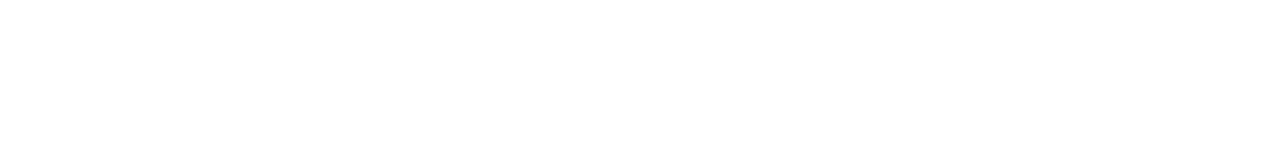
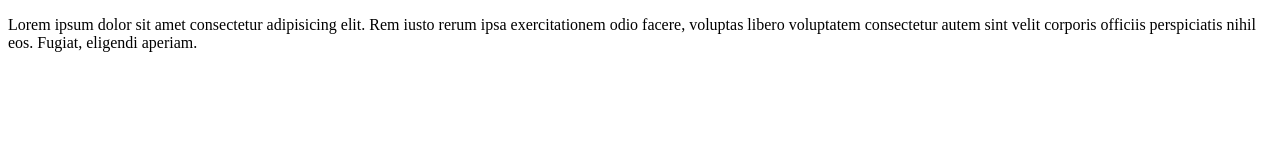
Before and after one commit to Pratikrk007/Task, a plain HTML site: page Task.html in a window 1280 px wide. Drawn offline with Linux system fonts and the light colour scheme.

Commit message:
upload files

```diff
--- a/Task.html
+++ b/Task.html
@@ -6,6 +6,6 @@
     <title>Document</title>
 </head>
 <body>
-
+    <p>Lorem ipsum dolor sit amet consectetur adipisicing elit. Rem iusto rerum ipsa exercitationem odio facere, voluptas libero voluptatem consectetur autem sint velit corporis officiis perspiciatis nihil eos. Fugiat, eligendi aperiam.</p>
 </body>
 </html>
```
